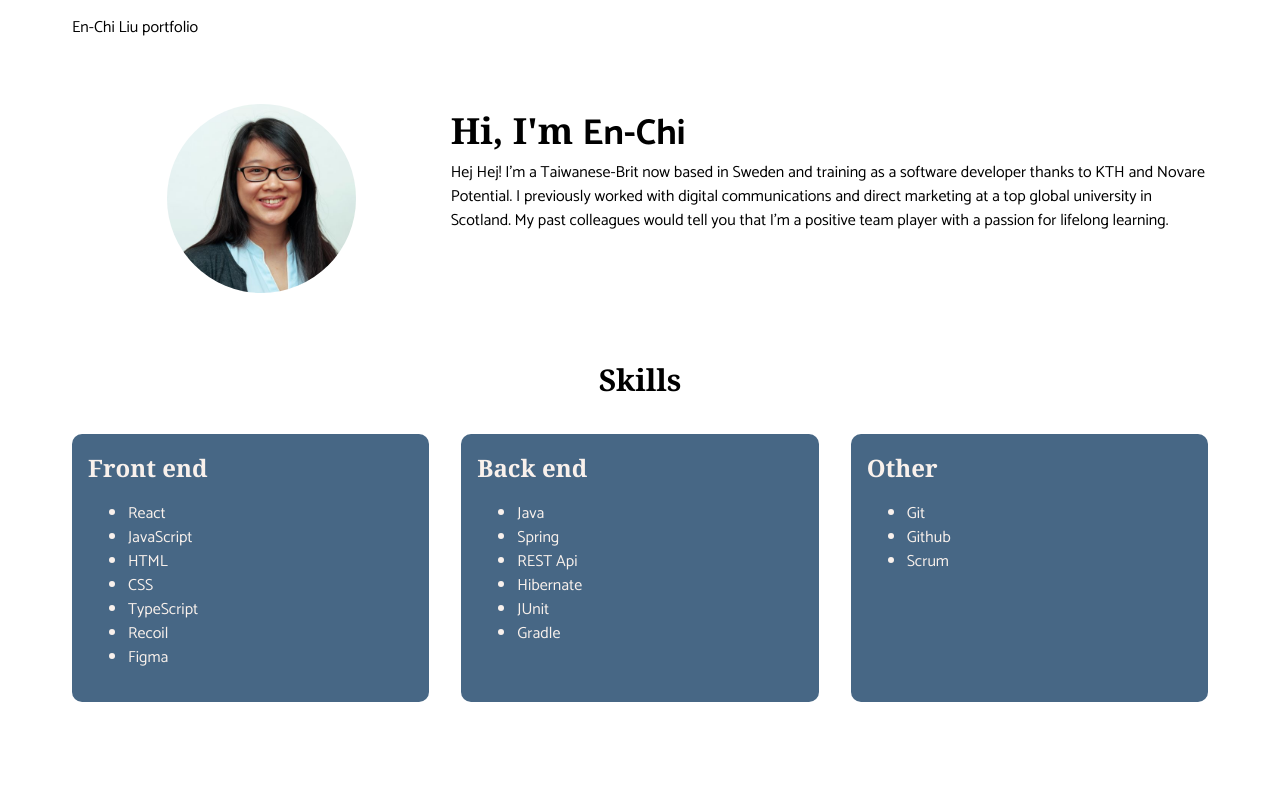
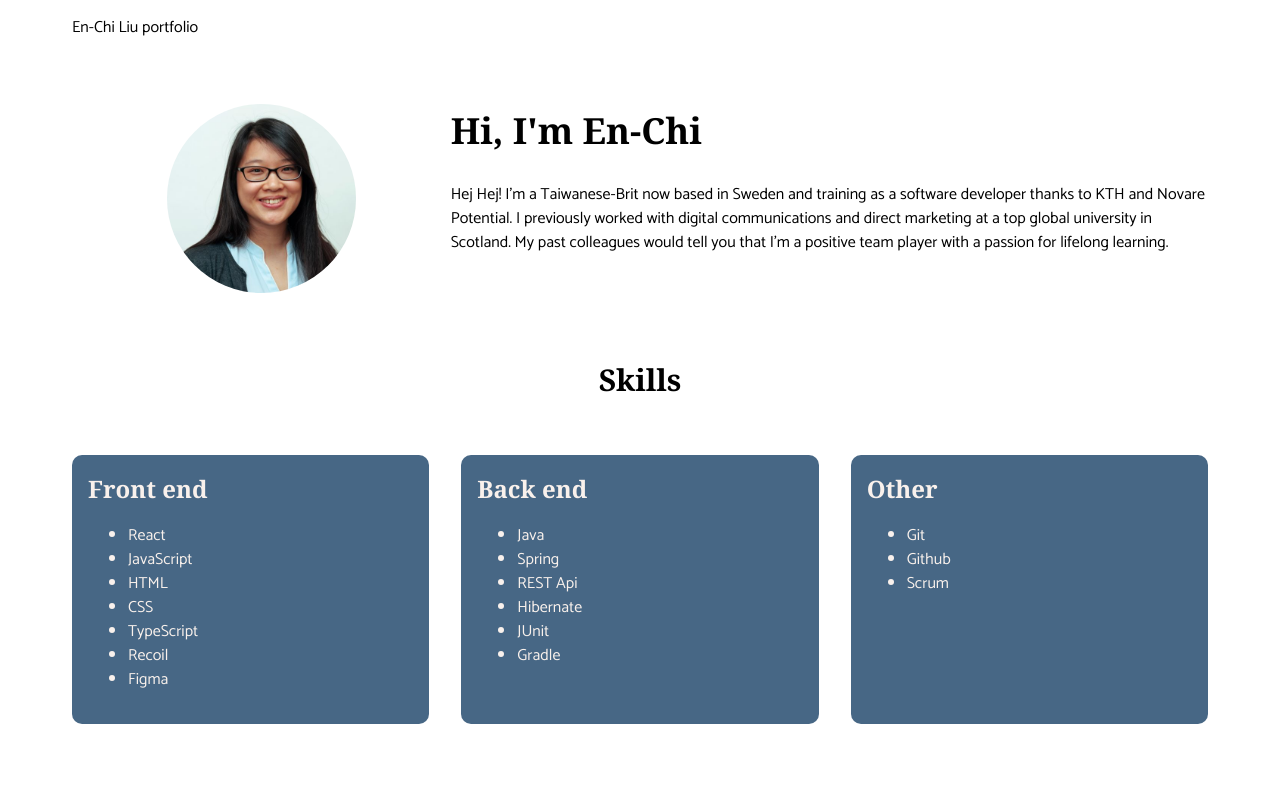
Before and after one commit to eeels22/portfolio, a React (Create React App) app: page / in a window 1280 px wide. Shown: the top 790 px of the page. Built offline with nearby package versions, Linux system fonts and the light colour scheme.

Commit message:
update typography styles

```diff
--- a/src/styles/base/typography.css
+++ b/src/styles/base/typography.css
@@ -10,6 +10,7 @@ h3,
 h4 {
   font-family: "Noto Serif", serif;
   font-weight: 700;
+  margin-bottom: 0.7em;
 }
 
 h1 {
@@ -31,3 +32,7 @@ h4 {
 p {
   font-size: var(--font-size-medium-small);
 }
+
+span {
+  font: inherit;
+}
```
